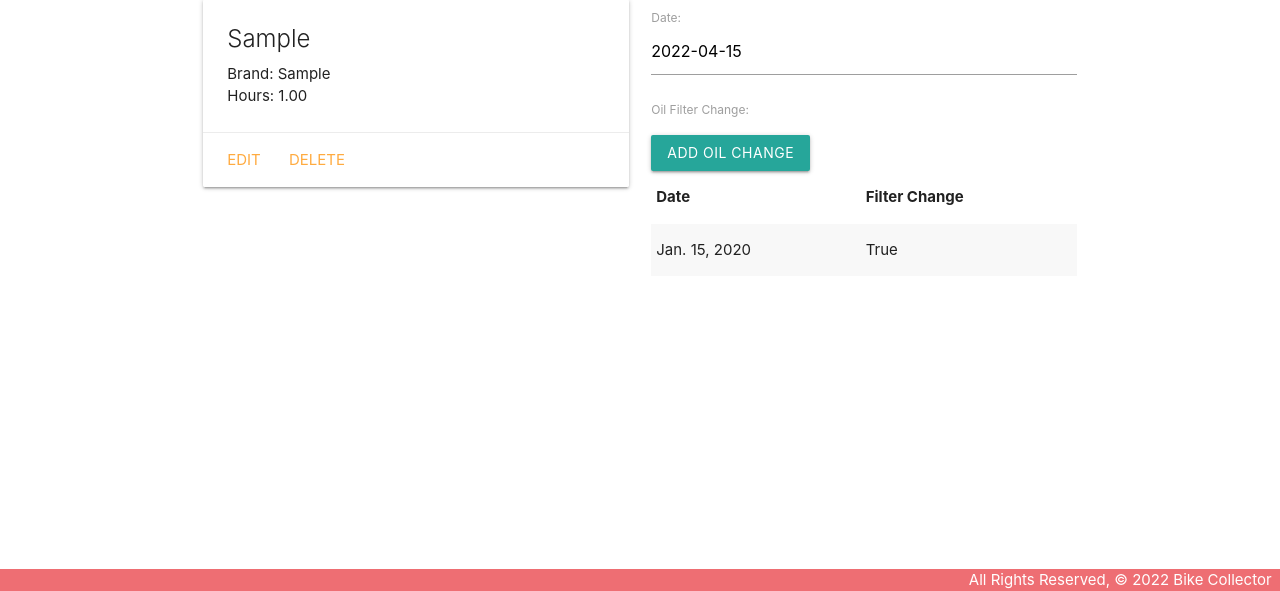
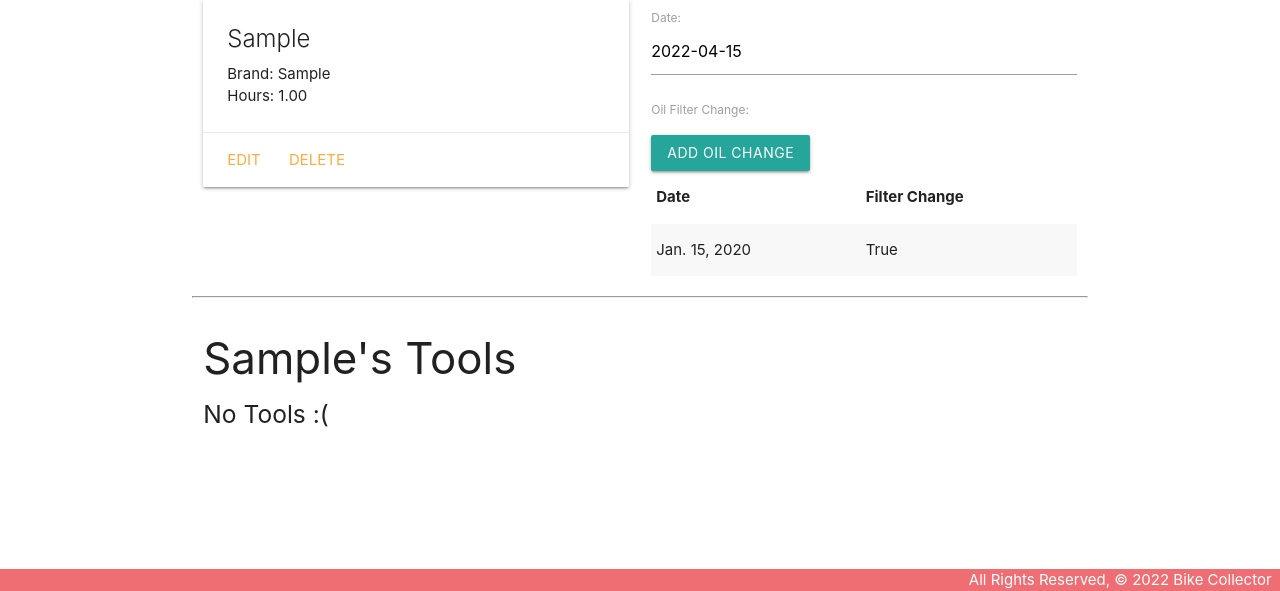
Before and after one commit to BRAKEL3SS/bike-collector, a Django app: page /bikes/1 in a window 1280 px wide. Shown: the part 209-800 px from the top of the page. Run offline with Django 4.2, Linux system fonts and the light colour scheme; tables that the repository leaves empty hold one stand-in row (values such as "Sample post").

Commit message:
Add display for sockets on detail page

```diff
--- a/main_app/templates/bikes/detail.html
+++ b/main_app/templates/bikes/detail.html
@@ -43,6 +43,25 @@
     </table>
   </div>
 </div>
+<hr>
+<div class="row">
+  <div class="col s6">
+    <h3>{{ bike.model }}'s Tools</h3>
+    {% if bike.sockets.count %}
+      {% for socket in bike.sockets.all %}
+        <div class="card">
+          <div class="card-content">
+            <span class="card-title">
+              A {{ socket.size }} with a {{ scoket.drive }} ratchet
+            </span>
+          </div>
+        </div>
+      {% endfor %}
+    {% else %}
+      <h5>No Tools :(</h5>
+    {% endif %}
+  </div>
+</div>
 <script>
     const dateEl = document.getElementById('id_date');
   M.Datepicker.init(dateEl, {
```
